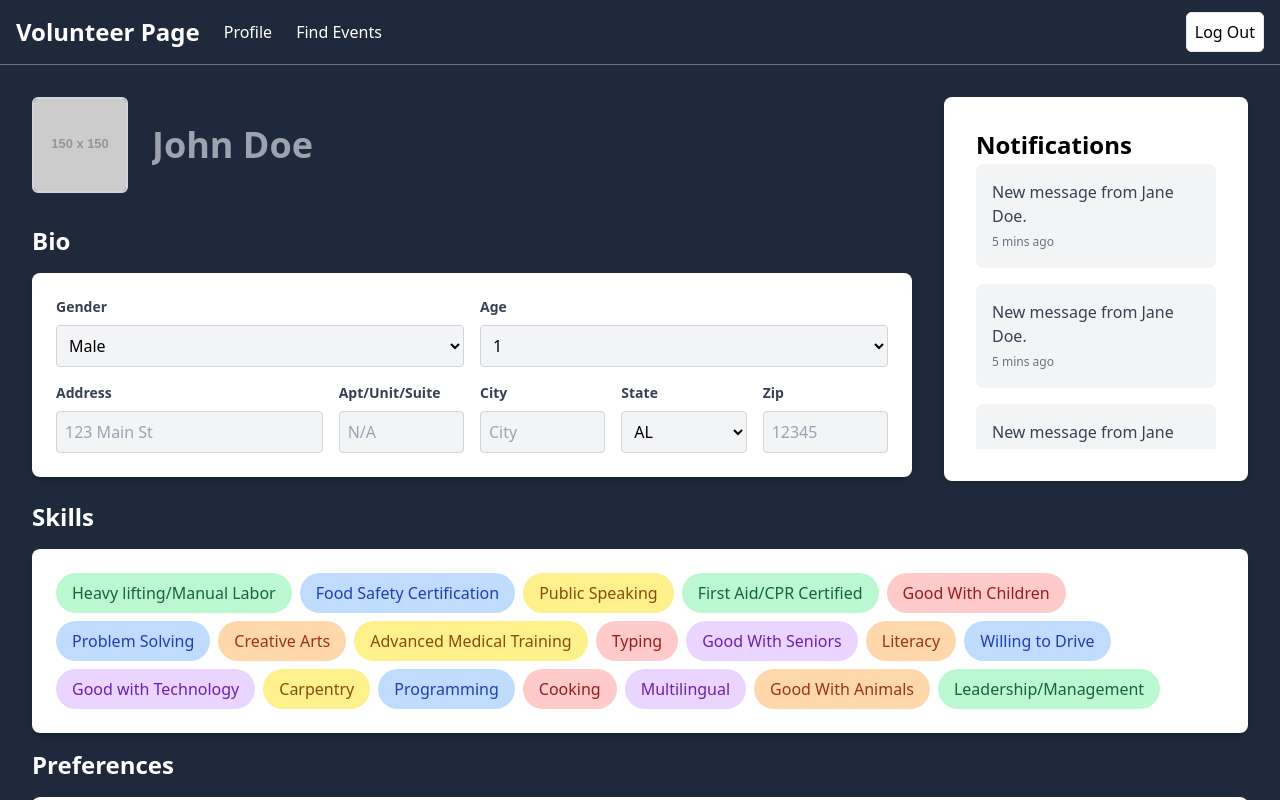
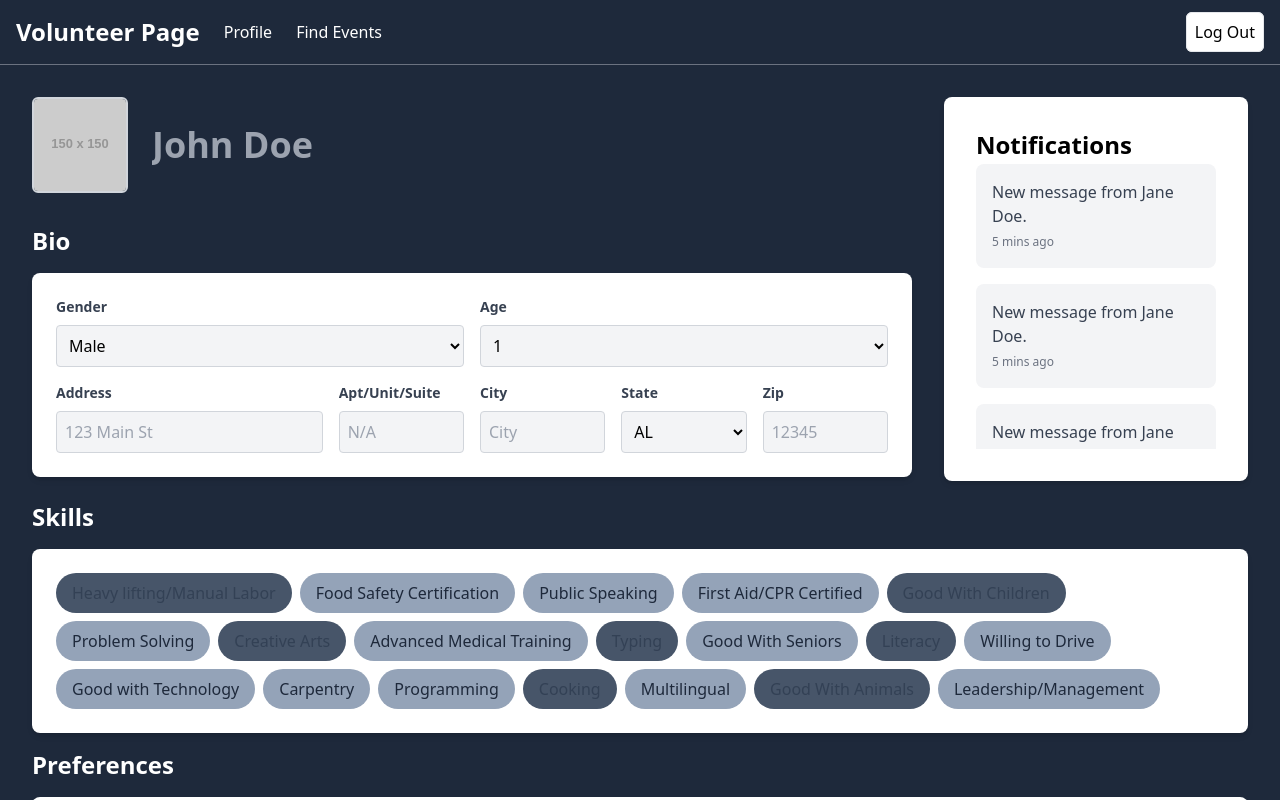
Before and after one commit to supercoffee792/sde37_volunteer_website, a Next.js app: page /userprofile in a window 1280 px wide. Built offline with nearby package versions, Linux system fonts and the light colour scheme.

Commit message:
fixed profile design to match

```diff
--- a/src/app/userprofile/page.tsx
+++ b/src/app/userprofile/page.tsx
@@ -122,27 +122,29 @@ export default function Userprofile() {
                     <div className="flex-grow pt-2 pl-8 pr-8 pb-8">
                         {/* Skills*/}
                         <div className="mb-4 flex-col">
+                            {/* on= bg-slate-400 text-slate-800
+                            off= bg-slate-600 text-slate-700  */}
                             <h2 className="text-2xl text-white font-semibold mb-4">Skills</h2>
                             <div className="w-full bg-white p-6 rounded-lg shadow-md flex inline-flex flex-wrap gap-2">
-                            <button className="bg-green-200 text-green-800 py-2 px-4 rounded-full">Heavy lifting/Manual Labor</button>
-                                <button className="bg-blue-200 text-blue-800 py-2 px-4 rounded-full">Food Safety Certification</button>
-                                <button className="bg-yellow-200 text-yellow-800 py-2 px-4 rounded-full">Public Speaking</button>
-                                <button className="bg-green-200 text-green-800 py-2 px-4 rounded-full">First Aid/CPR Certified</button>
-                                <button className="bg-red-200 text-red-800 py-2 px-4 rounded-full">Good With Children</button>
-                                <button className="bg-blue-200 text-blue-800 py-2 px-4 rounded-full">Problem Solving</button>
-                                <button className="bg-orange-200 text-orange-800 py-2 px-4 rounded-full">Creative Arts</button>
-                                <button className="bg-yellow-200 text-yellow-800 py-2 px-4 rounded-full">Advanced Medical Training</button>
-                                <button className="bg-red-200 text-red-800 py-2 px-4 rounded-full">Typing</button>
-                                <button className="bg-purple-200 text-purple-800 py-2 px-4 rounded-full">Good With Seniors</button>
-                                <button className="bg-orange-200 text-orange-800 py-2 px-4 rounded-full">Literacy</button>
-                                <button className="bg-blue-200 text-blue-800 py-2 px-4 rounded-full">Willing to Drive</button>
-                                <button className="bg-purple-200 text-purple-800 py-2 px-4 rounded-full">Good with Technology</button>
-                                <button className="bg-yellow-200 text-yellow-800 py-2 px-4 rounded-full">Carpentry</button>
-                                <button className="bg-blue-200 text-blue-800 py-2 px-4 rounded-full">Programming</button>
-                                <button className="bg-red-200 text-red-800 py-2 px-4 rounded-full">Cooking</button>
-                                <button className="bg-purple-200 text-purple-800 py-2 px-4 rounded-full">Multilingual</button>
-                                <button className="bg-orange-200 text-orange-800 py-2 px-4 rounded-full">Good With Animals</button>
-                                <button className="bg-green-200 text-green-800 py-2 px-4 rounded-full">Leadership/Management</button>
+                            <button className="bg-slate-600 text-slate-700 py-2 px-4 rounded-full">Heavy lifting/Manual Labor</button>
+                            <button className="bg-slate-400 text-slate-800 py-2 px-4 rounded-full">Food Safety Certification</button>
+                            <button className="bg-slate-400 text-slate-800 py-2 px-4 rounded-full">Public Speaking</button>
+                            <button className="bg-slate-400 text-slate-800 py-2 px-4 rounded-full">First Aid/CPR Certified</button>
+                            <button className="bg-slate-600 text-slate-700 py-2 px-4 rounded-full">Good With Children</button>
+                            <button className="bg-slate-400 text-slate-800 py-2 px-4 rounded-full">Problem Solving</button>
+                            <button className="bg-slate-600 text-slate-700 py-2 px-4 rounded-full">Creative Arts</button>
+                            <button className="bg-slate-400 text-slate-800 py-2 px-4 rounded-full">Advanced Medical Training</button>
+                            <button className="bg-slate-600 text-slate-700 py-2 px-4 rounded-full">Typing</button>
+                            <button className="bg-slate-400 text-slate-800 py-2 px-4 rounded-full">Good With Seniors</button>
+                            <button className="bg-slate-600 text-slate-700 py-2 px-4 rounded-full">Literacy</button>
+                            <button className="bg-slate-400 text-slate-800 py-2 px-4 rounded-full">Willing to Drive</button>
+                            <button className="bg-slate-400 text-slate-800 py-2 px-4 rounded-full">Good with Technology</button>
+                            <button className="bg-slate-400 text-slate-800 py-2 px-4 rounded-full">Carpentry</button>
+                            <button className="bg-slate-400 text-slate-800 py-2 px-4 rounded-full">Programming</button>
+                            <button className="bg-slate-600 text-slate-700 py-2 px-4 rounded-full">Cooking</button>
+                            <button className="bg-slate-400 text-slate-800 py-2 px-4 rounded-full">Multilingual</button>
+                            <button className="bg-slate-600 text-slate-700 py-2 px-4 rounded-full">Good With Animals</button>
+                            <button className="bg-slate-400 text-slate-800 py-2 px-4 rounded-full">Leadership/Management</button>
                             </div>
                         </div>
 
@@ -150,12 +152,12 @@ export default function Userprofile() {
                         <div className="mb-4 flex-col">
                             <h2 className="text-2xl text-white font-semibold mb-4">Preferences</h2>
                             <div className="w-full bg-white p-6 rounded-lg shadow-md flex inline-flex flex-wrap gap-2">
-                            <button className="bg-purple-200 text-purple-800 py-2 px-4 rounded-full">Over 18</button>
-                            <button className="bg-red-200 text-red-800 py-2 px-4 rounded-full">Religious</button>
-                                <button className="bg-blue-200 text-blue-800 py-2 px-4 rounded-full">Multilingual</button>
-                                <button className="bg-yellow-200 text-yellow-800 py-2 px-4 rounded-full">Outreach</button>
-                                <button className="bg-green-200 text-green-800 py-2 px-4 rounded-full">Environment</button>
-                                <button className="bg-orange-200 text-orange-800 py-2 px-4 rounded-full">Minimal Standing</button>
+                            <button className="bg-slate-400 text-slate-800 py-2 px-4 rounded-full">Over 18</button>
+                            <button className="bg-slate-600 text-slate-700 py-2 px-4 rounded-full">Religious</button>
+                                <button className="bg-slate-400 text-slate-800 py-2 px-4 rounded-full">Multilingual</button>
+                                <button className="bg-slate-400 text-slate-800 py-2 px-4 rounded-full">Outreach</button>
+                                <button className="bg-slate-400 text-slate-800 py-2 px-4 rounded-full">Environment</button>
+                                <button className="bg-slate-600 text-slate-700 py-2 px-4 rounded-full">Minimal Standing</button>
                             </div>
                         </div>
 
@@ -202,8 +204,11 @@ export default function Userprofile() {
                             </div>
                         </div>
                     </div>
+                </div>
             </div>
-        </div>
+
+
+
         </div>
     );
 }
```
